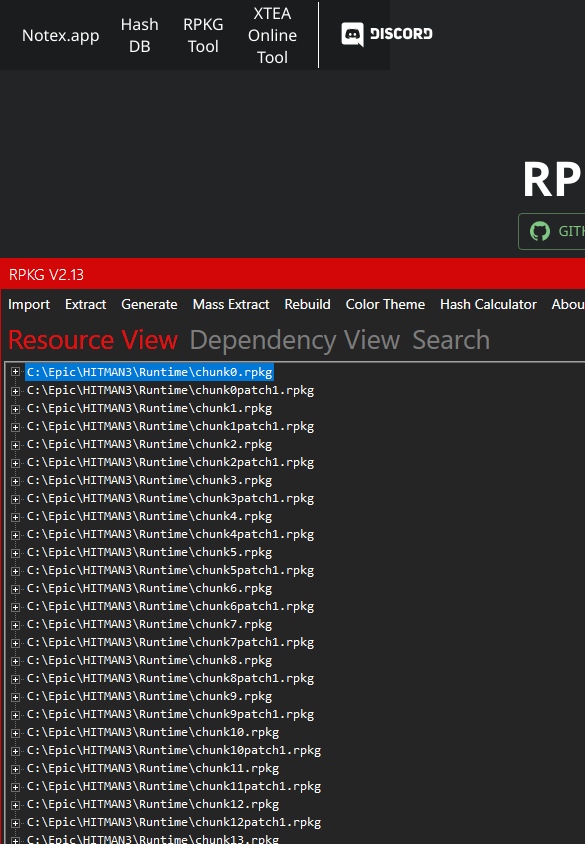
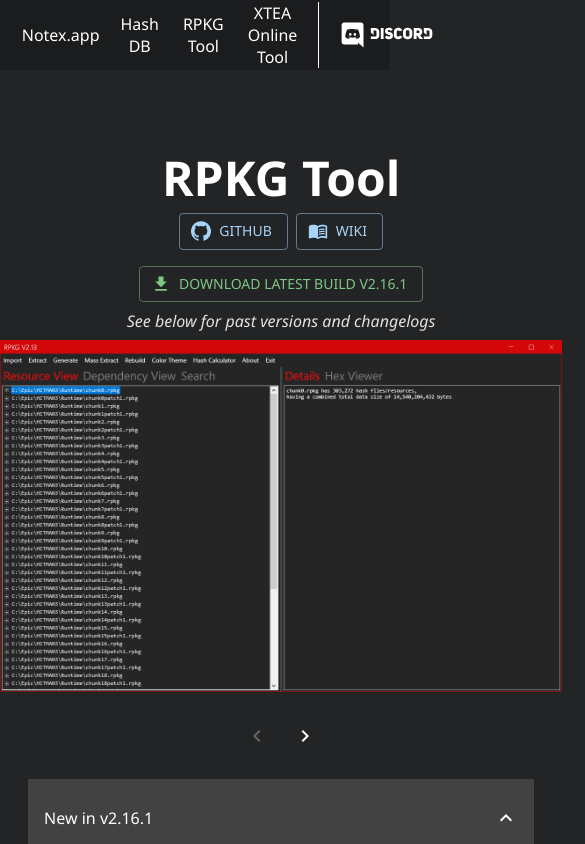
Before and after one commit to glacier-modding/glaciermodding.org-old, a Next.js app: page /rpkg in a window 390 px wide. Shown: the top 844 px of the page, 585 px wide, since content can reach past the window. Built offline with nearby package versions, Linux system fonts and the light colour scheme.

Commit message:
rpkg.tsx: Prettier + fix image scaling for mobile

```diff
--- a/pages/rpkg.tsx
+++ b/pages/rpkg.tsx
@@ -172,17 +172,17 @@
                         >
                             <Button
                                 variant={"outlined"}
-                                color={"secondary"}
+                                color={"primary"}
                                 startIcon={<GitHub />}
                             >
-                                Github Repo
+                                Github
                             </Button>
                         </Link>
 
                         <Link href={`https://wiki.notex.app`}>
                         <Button
                             variant={"outlined"}
-                            color={"secondary"}
+                            color={"primary"}
                             startIcon={<MenuBook />}
                         >
                             Wiki
@@ -190,9 +190,25 @@
                     </Link>
                     </AccordionActions>
 
+                    <AccordionActions>
+                        {/* <DownloadButton versionId={latest.id} />
+                        <DownloadSrcButton versionId={latest.id} /> */}
+                        <Link
+                            href={`https://github.com/glacier-modding/RPKG-Tool/releases/download/v${latest.id}/rpkg_v${latest.id}.zip`}
+                        >
+                        <Button
+                            variant={"outlined"}
+                            color={"secondary"}
+                            startIcon={<GetApp />}
+                            >
+                                Download Latest Build v{latest.id}
+                            </Button>
+                            </Link>
+                    </AccordionActions>
+
+                    <i className="subnote">See below for past versions and changelogs</i>
+
                     <img
-                        width={1280}
-                        height={800}
                         className="rpkg-image"
                         src={images[image]}
                         alt="The RPKG tool in action."
--- a/styles/globals.css
+++ b/styles/globals.css
@@ -91,6 +91,12 @@
     margin-right: auto;
 }
 
+.subnote {
+    padding-bottom: 0.5rem;
+    color: #e2e2e2;
+    font-size: 1rem;
+}
+
 .title {
     margin: 0;
     line-height: 1.15;
@@ -119,6 +125,12 @@
     text-align: left;
     margin-top: 0 !important;
     padding-top: 0 !important;
+}
+
+img {
+    height: 100%;
+    width: 100%;
+    max-width: 1280px;
 }
 
 code {
```
